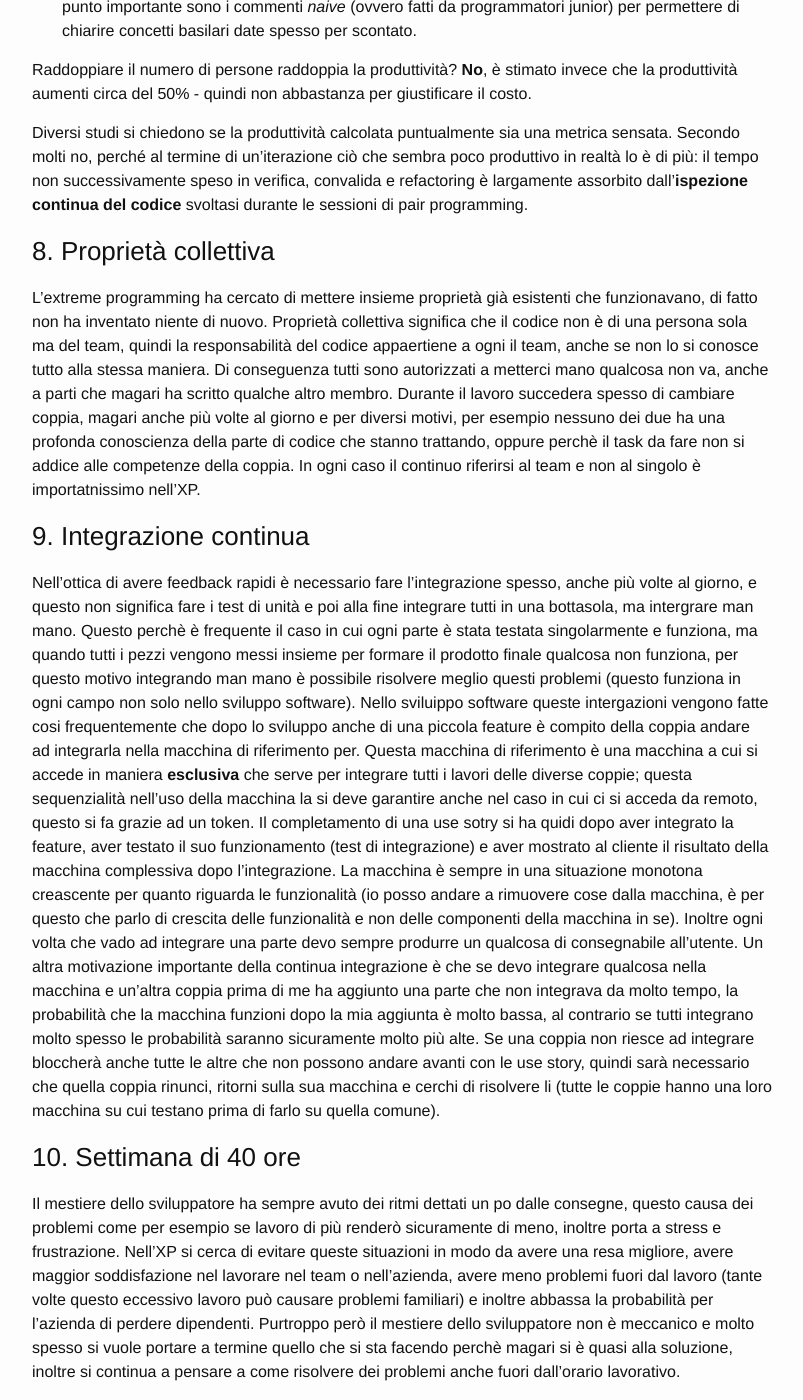
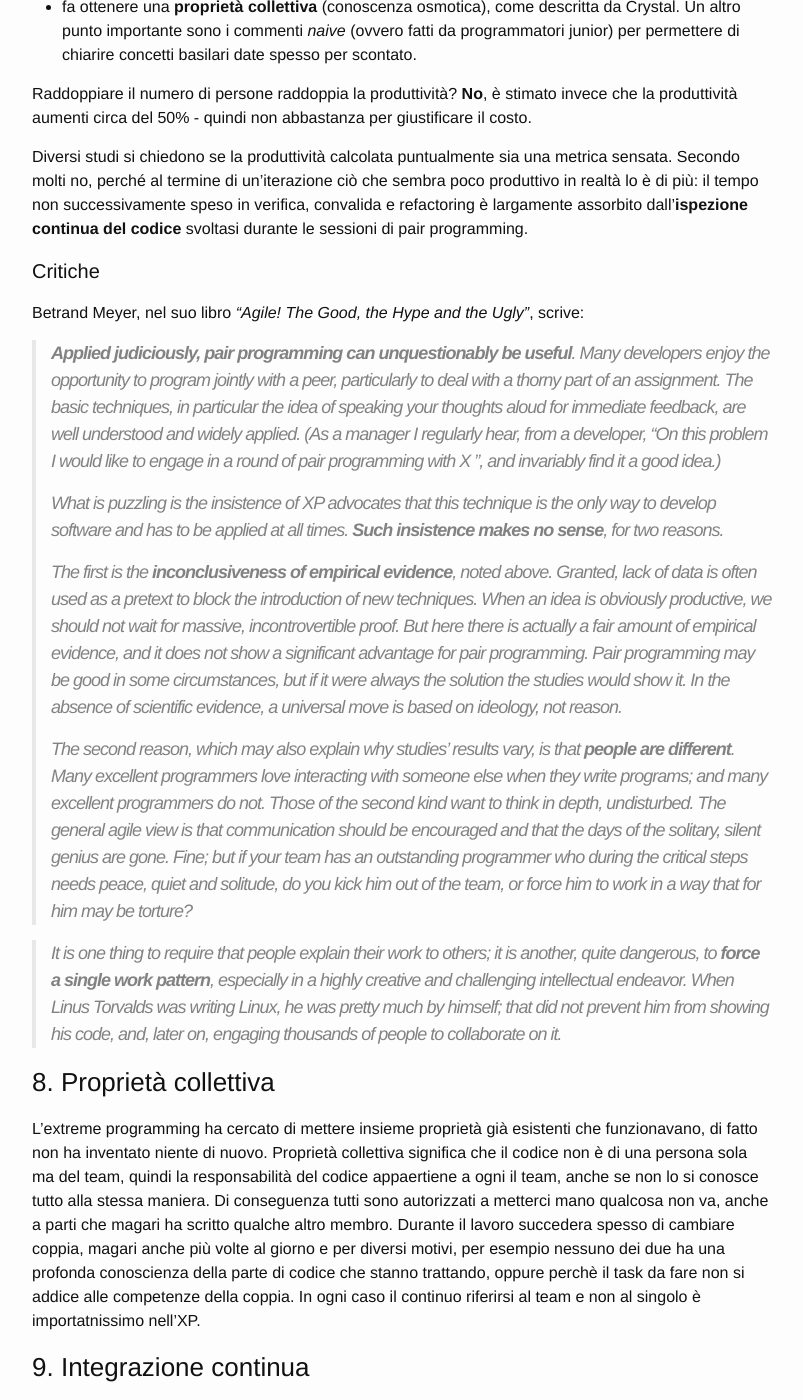
Before and after one commit to MarcoBuster/sweng, a Jekyll site: the page built from _posts/2022-10-10-extreme-programming.md, in a window 1280 px wide and 1400 px high, scrolled down 12067 px. Shown: the whole window, without its empty margins (238-1041 px from the left). Built offline with Jekyll 4.4.1, drawn with Linux system fonts in a browser that asks for light colours; the table of contents is made by our own code.

Commit message:
Add pair programming criticism

```diff
--- a/_posts/2022-10-10-extreme-programming.md
+++ b/_posts/2022-10-10-extreme-programming.md
@@ -317,6 +317,32 @@ __No__, è stimato invece che la produttività aumenti circa del 50% - quindi no
 Diversi studi si chiedono se la produttività calcolata puntualmente sia una metrica sensata.
 Secondo molti no, perché al termine di un'iterazione ciò che sembra poco produttivo in realtà lo è di più: il tempo non successivamente speso in verifica, convalida e refactoring è largamente assorbito dall'__ispezione continua del codice__ svoltasi durante le sessioni di pair programming.
 
+#### Critiche
+Betrand Meyer, nel suo libro _"Agile! The Good, the Hype and the Ugly"_, scrive:
+
+> __Applied judiciously, pair programming can unquestionably be useful__. Many developers enjoy the opportunity to program jointly with a peer, particularly to deal with a thorny part of an assignment.
+> The basic techniques, in particular the idea of speaking your thoughts aloud for immediate feedback, are well understood and widely applied. (As a manager I regularly hear, from a developer, “On this problem I would like to engage in a round of pair programming with X ”, and invariably find it a good idea.)
+>
+> What is puzzling is the insistence of XP advocates that this technique is the only way to develop software and has to be applied at all times. __Such insistence makes no sense__, for two reasons.
+>
+> The first is the __inconclusiveness of empirical evidence__, noted above. Granted, lack of data is often used as a pretext to block the introduction of new techniques.
+> When an idea is obviously productive, we should not wait for massive, incontrovertible proof.
+> But here there is actually a fair amount of empirical evidence, and it does not show a significant
+advantage for pair programming.
+> Pair programming may be good in some circumstances, but if it were always the solution the studies would show it.
+> In the absence of scientific evidence, a universal move is based on ideology, not reason.
+>
+> The second reason, which may also explain why studies’ results vary, is that __people are different__.
+> Many excellent programmers love interacting with someone else when
+they write programs; and many excellent programmers do not.
+> Those of the second kind want to think in depth, undisturbed.
+> The general agile view is that communication should be encouraged and that the days of the solitary, silent genius are gone.
+> Fine; but if your team has an outstanding programmer who during the critical steps needs peace, quiet and solitude, do you kick him out of the team, or force him to work in a way that for him may be torture?
+
+> It is one thing to require that people explain their work to others; it is another, quite dangerous, to __force a single work pattern__, especially in a highly creative and challenging intellectual endeavor.
+> When Linus Torvalds was writing Linux, he was pretty much by
+himself; that did not prevent him from showing his code, and, later on, engaging thousands of people to collaborate on it.
+
 ### 8. Proprietà collettiva
 L'extreme programming ha cercato di mettere insieme proprietà già esistenti che funzionavano, di fatto non ha inventato niente di nuovo.
 Proprietà collettiva significa che il codice non è di una persona sola ma del team, quindi la responsabilità del codice appaertiene a ogni il team, anche se non lo si conosce tutto alla stessa maniera. Di conseguenza tutti sono autorizzati a metterci mano qualcosa non va, anche a parti che magari ha scritto qualche altro membro.
```
